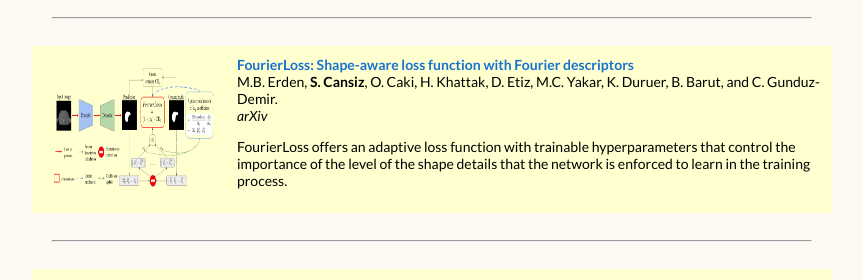
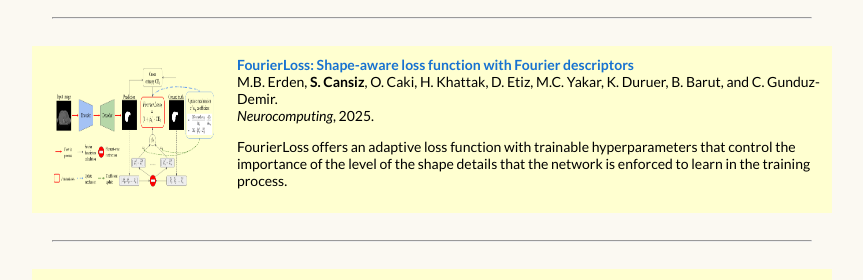
Before and after one commit to scansiz34/scansiz34.github.io, a Jekyll site: the page built from _posts/2023-08-28-3dgaussians.markdown, in a window 1280 px wide. Shown: the part 1006-1286 px from the top of the page, without its empty margins (208-1071 px from the left). Built offline with Jekyll 4.4.1, drawn with Linux system fonts in a browser that asks for light colours.

Commit message:
Update default.html

```diff
--- a/_layouts/default.html
+++ b/_layouts/default.html
@@ -145,7 +145,7 @@
             <br>
             M.B. Erden, <strong>S. Cansiz</strong>, O. Caki, H. Khattak, D. Etiz, M.C. Yakar, K. Duruer, B. Barut, and C. Gunduz-Demir.
             <br>
-            <em>arXiv</em>
+            <em>Neurocomputing</em>, 2025.
             <br>
             <!-- <a href="https://ieeexplore.ieee.org/stamp/stamp.jsp?tp=&arnumber=9973287">paper</a>  -->
             <p>
```
